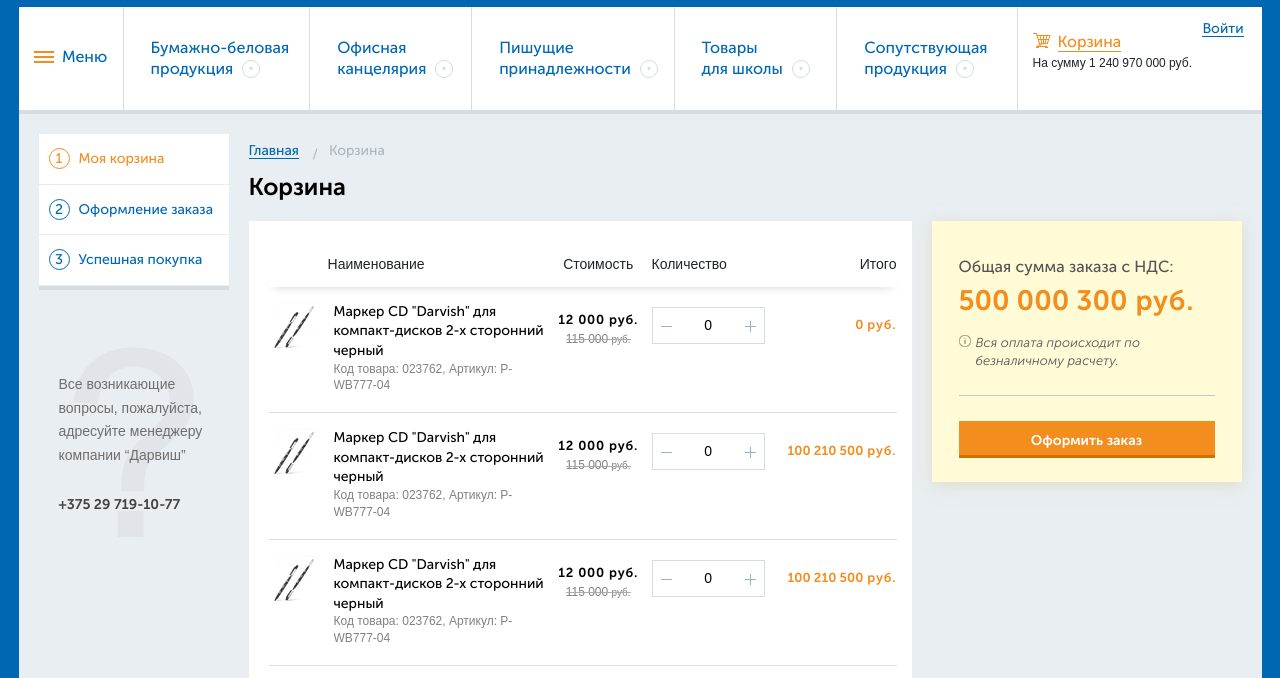
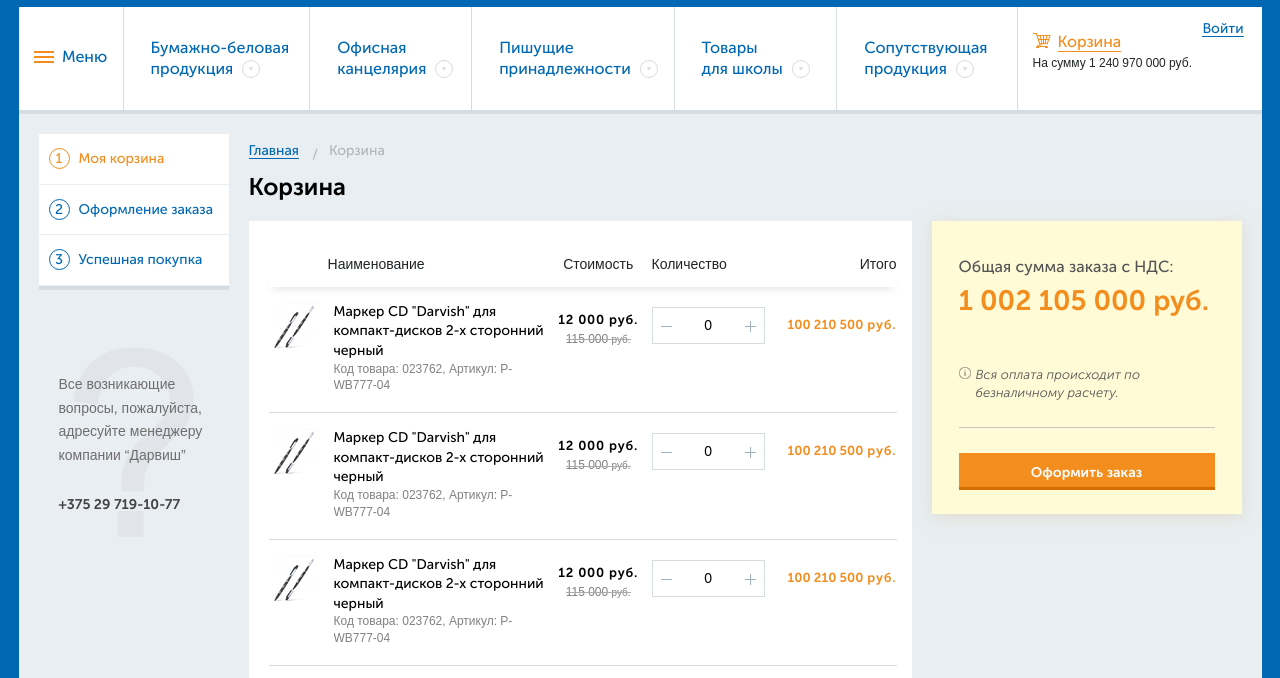
Before and after one commit to flxdev/darv-master, a plain HTML site: page web-master/2-0card.html in a window 1280 px wide. Both pictures are taken after a click on the button 666 px from the left and 418 px from the top of the page. Shown: the part 93-771 px from the top of the page. Drawn offline with Linux system fonts and the light colour scheme; a web font is replaced by a local one.

Commit message:
fixes bascket counter

```diff
--- a/web-master/2-0card.html
+++ b/web-master/2-0card.html
@@ -1004,7 +1004,6 @@
 											<div class="total__price">Общая сумма заказа с НДС:</div>
 											<div class="price">
 												<span class="item_search-price">500 000 300</span>
-												<small>руб.</small>
 												<div class="old_price"></div>
 											</div>
 											<div class="info__price">Вся оплата происходит по безналичному расчету.</div>
--- a/web-master/js/common.js
+++ b/web-master/js/common.js
@@ -1,4 +1,43 @@
 $(document).ready(function () {
+
+	//summ basket
+	function summItem() {
+   var box = $('.table__basket-bottom'),
+      item = box.find('.js-price-text'),
+      arr = [];
+
+	  item.each(function(){
+	    var _ = $(this),
+	        val = _.text(),
+	        rep = val.replace(/ /g, '');
+	        arr.push(parseInt(rep))
+	  });
+
+	   var result = arr.reduce(function(sum, current) {
+	   	//console.log(sum, current)
+	    return sum + current;
+
+	  }, 0);
+	  //console.log(arr)
+
+	  box.parents('.content').find('.card__basket .item_search-price').text(result);
+
+	  box.parents('.content').find('.card__basket .item_search-price').map(function(){
+	    $(this).text($(this).text().replace(/(\d)(?=(\d\d\d)+([^\d]|$))/g, '$1 ') + ' руб.');
+	  })
+	}
+	summItem();
+
+	$('.js-plus-number').add('.js-minus-number').on('click', function(){
+		setTimeout(function(){
+			summItem();
+		},10)
+	});
+	$('.js-price-input').on('change', function(){
+		setTimeout(function(){
+			summItem();
+		},10)
+	});
 
 	//auto height
 	 //$('.items .card__item').equalHeight();
@@ -78,6 +117,9 @@ $(document).ready(function () {
 					val -= 1;
 					input.val(val);
 				};
+				if(val === 0) {
+					return false
+				}
 				input.trigger('change');
 				return false;
 			});
@@ -120,10 +162,13 @@ $(document).ready(function () {
 
 		$('.js-price').each(function(){
 			$(this).find('.js-price-input').on('change', function(){
-				$(this).parents('.js-price').find('.js-price-text').text($(this).val()*$(this).parents('.js-price').find('.js-price-text').data('price'));
+				var inVal = $(this).val();
+				if(inVal === '0') {
+					console.log(true)
+					$(this).parents('.js-price').find('.js-price-text').text($(this).parents('.js-price').find('.js-price-text').data('price'));
 
-				if( $(this).val() === 0) {
-					$(this).parents('.js-price').find('.js-price-text').text($(this).parents('.js-price').find('.js-price-text').data('price'));
+				} else {
+					$(this).parents('.js-price').find('.js-price-text').text($(this).val()*$(this).parents('.js-price').find('.js-price-text').data('price'));
 				}
 				$('.js-price-text').map(function(){
 					$(this).text($(this).text().replace(/(\d)(?=(\d\d\d)+([^\d]|$))/g, '$1 '));
```
